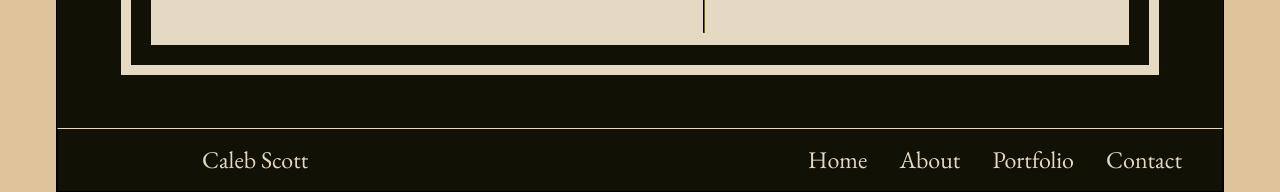
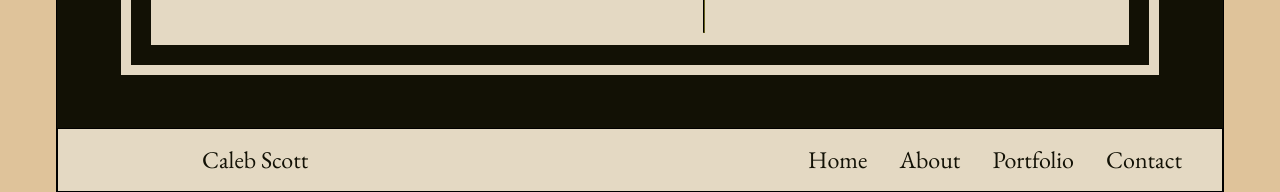
Before and after one commit to CalebScott0/PersonalWebsitePT2, a plain HTML site: page about.html in a window 1280 px wide. Shown: the part 2010-2202 px from the top of the page. Drawn offline with nearby package versions, Linux system fonts and the light colour scheme.

Commit message:
merged design changes

```diff
--- a/style.scss
+++ b/style.scss
@@ -264,14 +264,8 @@ hr {
   }
 
   footer {
-    border-top-color: $color3;
-    .name {
-      color: $color3;
-    }
-    a {
-      color: $color3;
-    }
-  }
+  background-color: $color3;
+}
 }
 
 // .portfolio-header {
```
Also changed, not shown: style.css, 1 other file.
